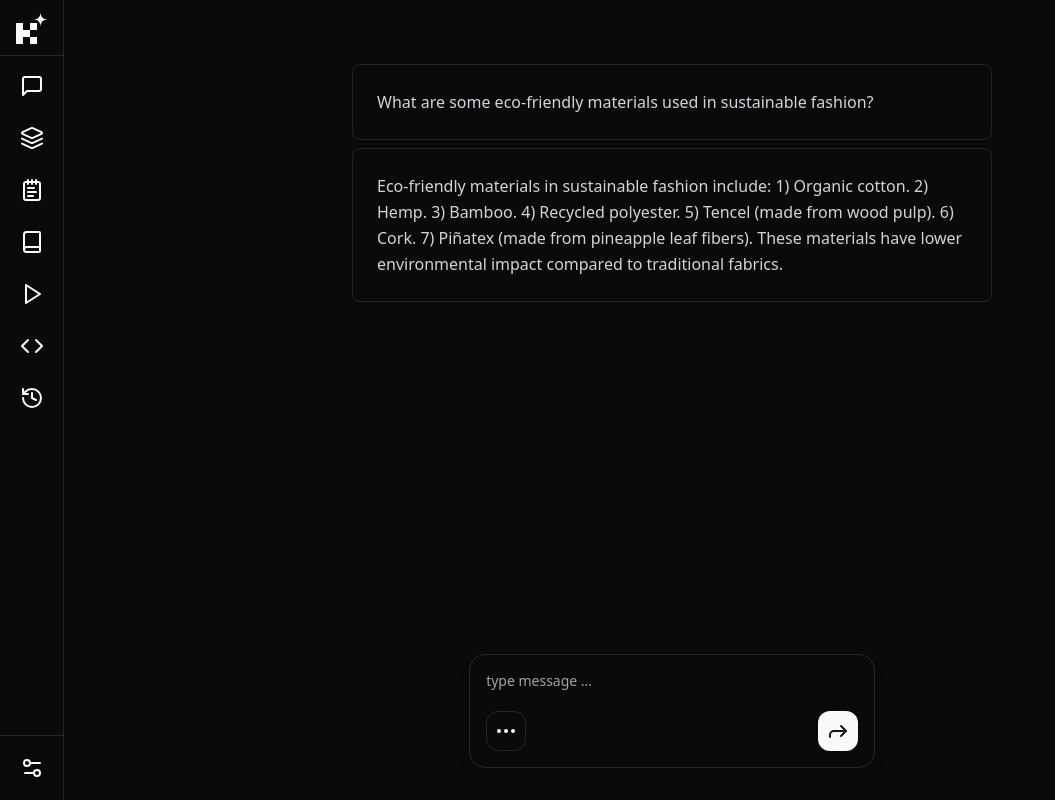
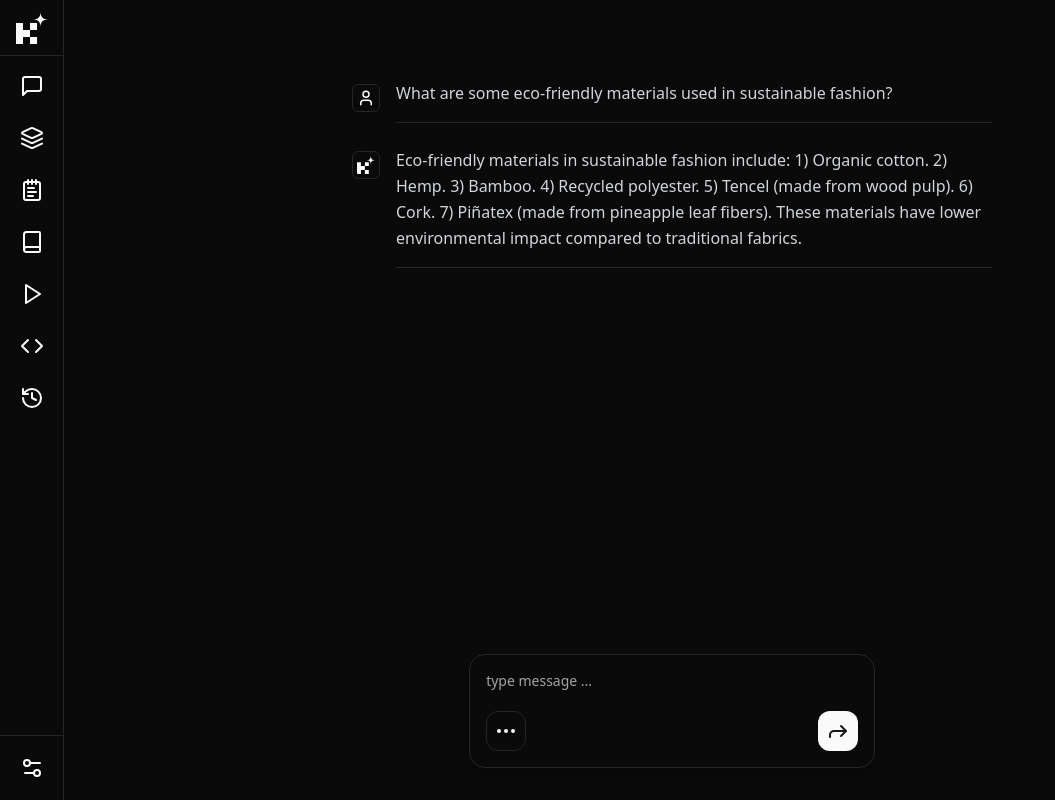
Before and after one commit to rRakarare/cockpit-componnents, a React (Vite) app: page /chat/chat003 in a window 1280 px wide. Shown: the whole page, without its empty margins (0-1055 px from the left). Built offline with nearby package versions, Linux system fonts and the light colour scheme.

Commit message:
chatIcons

```diff
--- a/src/components/custom/chat/chat-message.tsx
+++ b/src/components/custom/chat/chat-message.tsx
@@ -1,10 +1,18 @@
 import { MessageType } from "@/config/chat/base-chat/types";
 import Markdown from "../markdown/markdown";
+import CockpitLogo from "@/components/layout/_components/logo";
+import { User } from "lucide-react";
 
-function ChatMessage({ content }: Partial<MessageType>) {
+function ChatMessage({ content, role }: Partial<MessageType>) {
   return (
-    <div className="container max-w-3xl">
-      <div className="p-6 rounded-lg my-2 border">
+    <div className="container max-w-3xl flex my-2 space-x-4">
+      {role === "assistant" ? (
+        <CockpitLogo className="size-7 mt-5 p-1 shrink-0 border rounded-md shadow-sm" />
+      ) : (
+        <User className="size-7 mt-5 p-1 shrink-0 border rounded-md shadow-sm" />
+      )}
+
+      <div className="py-4 w-full border-b">
         <Markdown>{content}</Markdown>
       </div>
     </div>
```
